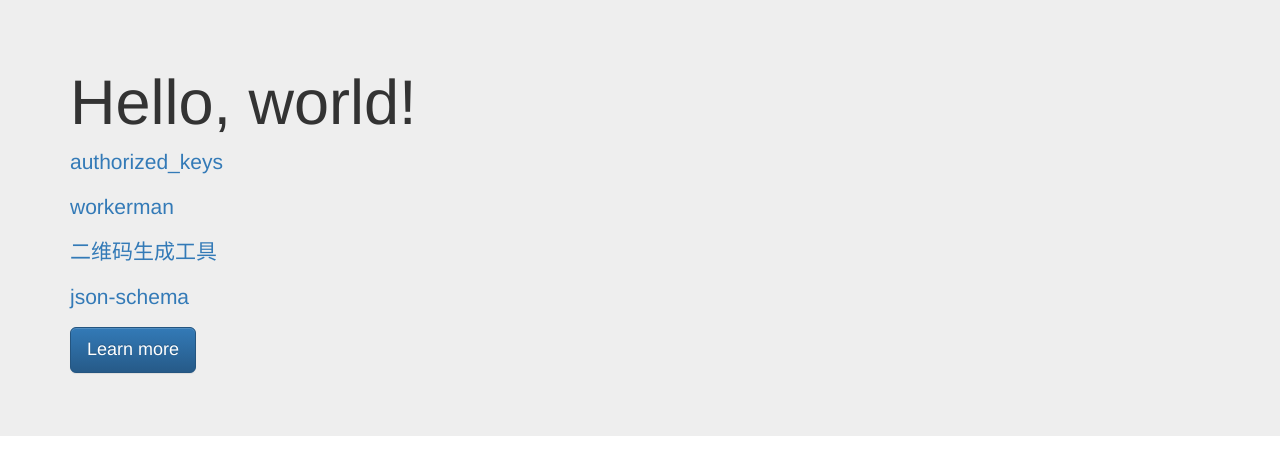
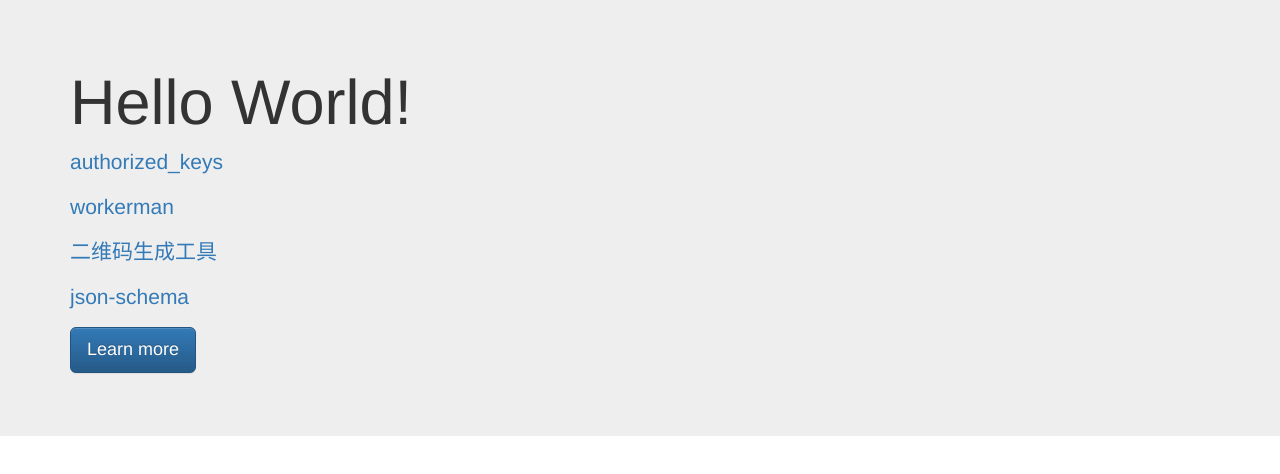
Before and after one commit to bupt1987/bupt1987.github.com, a plain HTML site: page index.html in a window 1280 px wide. Drawn offline with Linux system fonts and the light colour scheme.

Commit message:
Update index.html

```diff
--- a/index.html
+++ b/index.html
@@ -12,7 +12,7 @@
 
 <div class="jumbotron">
 	<div class="container">
-		<h1>Hello, world!</h1>
+		<h1>Hello World!</h1>
 		<p><a href="/authorized_keys">authorized_keys</a></p>
 		<p><a target="_blank" href="workerman/index.html">workerman</a></p>
 		<p><a target="_blank" href="qrcode/index.html">二维码生成工具</a></p>
```
